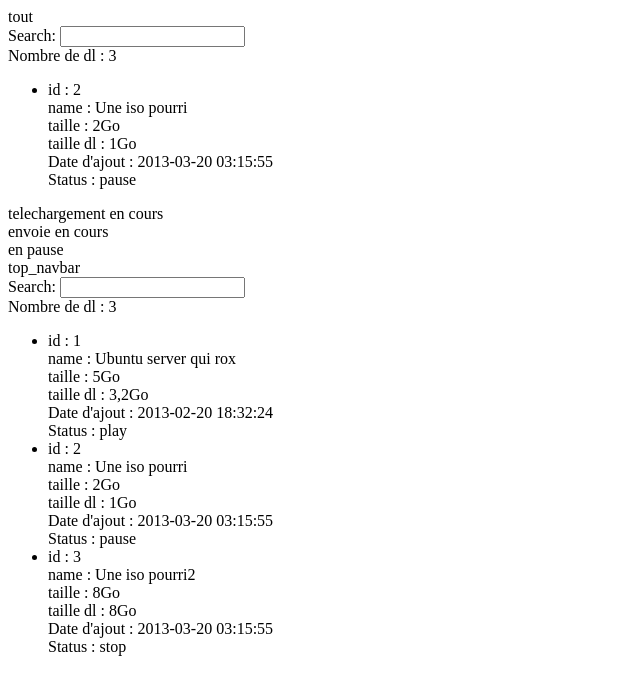
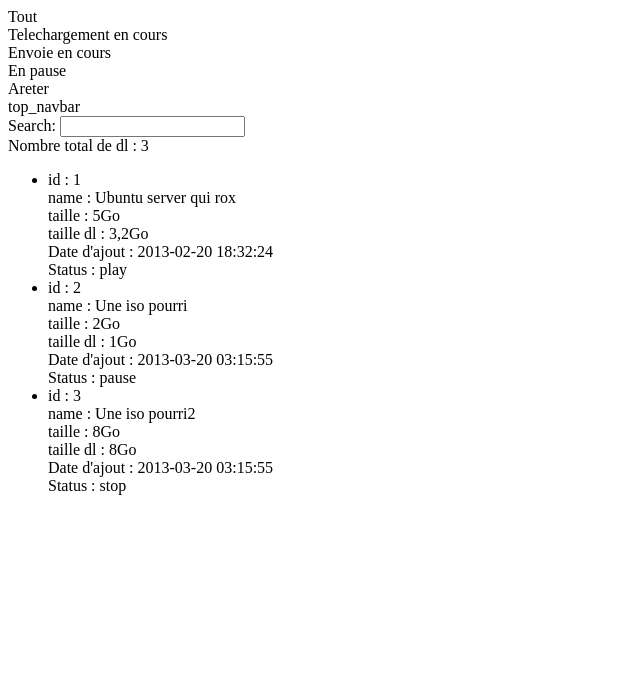
Before and after one commit to etna-hebrar-a/Web-Client, a plain HTML site: page index.html in a window 1280 px wide. Shown: the whole page, without its empty margins (0-640 px from the left). Drawn offline with Linux system fonts and the light colour scheme.

Commit message:
affichage dynamique

```diff
--- a/index.html
+++ b/index.html
@@ -4,6 +4,7 @@
         <meta charset="utf-8">
         <script src="./angular.min.js"></script>
         <script type="text/javascript">
+            $scope.filtre = null;
             function getAddressListTorrent() {
                 return './list_torrent.json';
             }
@@ -24,32 +25,20 @@
         <title>Web Client</title>
     </head>
     <body>
-    <div ng-click="">
-        tout
-        <div class="container" ng-controller="listTorrentCtrl">
-            Search: <input ng-model="query">
-            <br />
-            Nombre de dl : {{downloads.length}}
-            <ul>
-                <li ng-repeat="download in downloads | filter:custumFilter | orderBy:orderId">
-                    id : {{download.id_dl}} <br />
-                    name : {{download.name}} <br />
-                    taille : {{download.size_tot}} <br />
-                    taille dl : {{download.size_dl}} <br />
-                    Date d'ajout : {{download.date_ajout}} <br />
-                    Status : {{download.status}}
-                </li>
-            </ul>
-        </div>
+    <div ng-click="filtre.status = ''">
+        Tout
     </div>
-    <div ng-click="">
-        telechargement en cours
+    <div ng-click="filtre.status = 'play'">
+        Telechargement en cours
     </div>
-    <div>
-        envoie en cours
+    <div ng-click="filtre.status = 'send'">
+        Envoie en cours
     </div>
-    <div>
-        en pause
+    <div ng-click="filtre.status = 'pause'">
+        En pause
+    </div>
+    <div ng-click="filtre.status = 'stop'">
+        Areter
     </div>
         <div class="navbar navbar-fixed-top">
             top_navbar
@@ -57,9 +46,9 @@
         <div class="container" ng-controller="listTorrentCtrl">
             Search: <input ng-model="query">
             <br />
-            Nombre de dl : {{downloads.length}}
+            Nombre total de dl : {{downloads.length}}
             <ul>
-                <li ng-repeat="download in downloads | filter:query | orderBy:orderId">
+                <li ng-repeat="download in downloads | filter:filtre | filter:query | orderBy:orderId">
                     id : {{download.id_dl}} <br />
                     name : {{download.name}} <br />
                     taille : {{download.size_tot}} <br />
```
